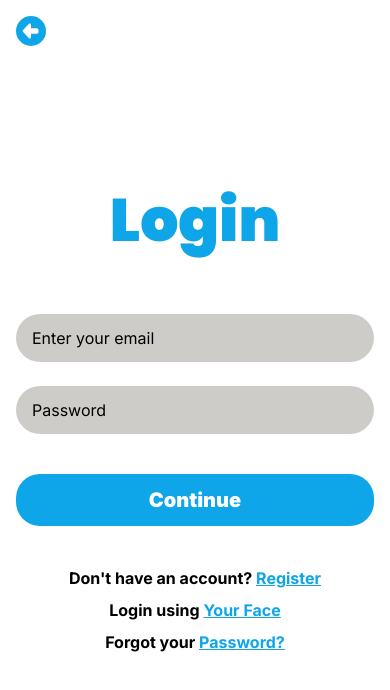
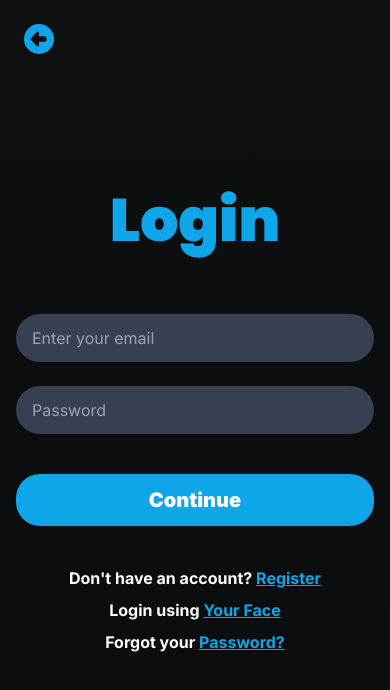
Before and after one commit to Maximus019BG/Azion, a Next.js app in the folder client/: page /login in a window 390 px wide. Shown: the top 690 px of the page. Built offline with nearby package versions, Linux system fonts and the light colour scheme.

Commit message:
style: responsive

```diff
--- a/client/app/(auth)/login/page.tsx
+++ b/client/app/(auth)/login/page.tsx
@@ -78,13 +78,11 @@ const Login = () => {
     };
 
     return (
-        <div className="flex flex-col w-screen h-screen bg-white justify-center items-center gap-10 p-4">
-            <Link className="absolute top-4 left-4" href="/">
+        <div className="flex flex-col w-screen h-screen text-white justify-center items-center gap-10 p-4">
+            <Link className="absolute top-6 left-6" href="/">
                 <FontAwesomeIcon className="text-3xl text-lightAccent" icon={faCircleLeft}/>
             </Link>
-            <h1
-                className={`text-lightAccent text-6xl font-extrabold text-center mb-6 ${headerText.className}`}
-            >
+            <h1 className={`text-lightAccent text-6xl font-extrabold text-center mb-6 ${headerText.className}`}>
                 Login
             </h1>
 
@@ -94,13 +92,13 @@ const Login = () => {
                     onChange={(e) => setEmail(e.target.value)}
                     type="text"
                     placeholder="Enter your email"
-                    className="bg-[#ceccc8] text-black pl-4 h-12 placeholder:text-black rounded-3xl w-full hover:bg-[#c0beba] transition"
+                    className="bg-gray-700 text-white pl-4 h-12 placeholder:text-gray-400 rounded-3xl w-full hover:bg-gray-600 transition"
                 />
                 <input
                     onChange={(e) => setPassword(e.target.value)}
                     type="password"
                     placeholder="Password"
-                    className="bg-[#ceccc8] text-black pl-4 h-12 rounded-3xl w-full placeholder:text-black hover:bg-[#c0beba] transition"
+                    className="bg-gray-700 text-white pl-4 h-12 rounded-3xl w-full placeholder:text-gray-400 hover:bg-gray-600 transition"
                 />
             </div>
 
@@ -113,19 +111,19 @@ const Login = () => {
 
             {/* Buttons and Links */}
             <div className="w-full flex flex-col justify-center items-center gap-2">
-                <p className="text-black font-bold text-center">
+                <p className="text-white font-bold text-center">
                     Don&apos;t have an account?{" "}
                     <Link href="/register" className="text-lightAccent hover:text-sky-400 font-bold underline">
                         Register
                     </Link>
                 </p>
-                <p className="text-black font-bold text-center">
+                <p className="text-white font-bold text-center">
                     Login using{" "}
                     <Link href="/login/fast" className="text-lightAccent hover:text-sky-400 font-bold underline">
                         Your Face
                     </Link>
                 </p>
-                <p className="text-black font-bold text-center">
+                <p className="text-white font-bold text-center">
                     Forgot your{" "}
                     <Link href="/forgot-password" className="text-lightAccent hover:text-sky-400 font-bold underline">
                         Password?
--- a/client/app/(auth)/register/page.tsx
+++ b/client/app/(auth)/register/page.tsx
@@ -94,6 +94,7 @@ const Register = () => {
         }
     }, []);
 
+    // DATE
     useEffect(() => {
         const currentDate = new Date();
         const currentYear = currentDate.getFullYear() - 1;
@@ -135,6 +136,7 @@ const Register = () => {
         setDays(newDays);
     }, [selectedYear, selectedMonth]);
 
+// SUBMIT
     const handleSubmit = () => {
         const userData = {
             name,
--- a/client/app/(user)/forgot-password/page.tsx
+++ b/client/app/(user)/forgot-password/page.tsx
@@ -4,6 +4,8 @@ import axios, {AxiosResponse} from "axios";
 import Link from "next/link";
 import {apiUrl} from "@/app/api/config";
 import {Poppins} from "next/font/google";
+import {FontAwesomeIcon} from "@fortawesome/react-fontawesome";
+import {faCircleLeft} from "@fortawesome/free-solid-svg-icons";
 
 // Font import
 const HeaderText = Poppins({subsets: ["latin"], weight: "600"});
@@ -40,6 +42,9 @@ const ForgotPassword = () => {
 
     return (
         <Suspense fallback={<div>Loading...</div>}>
+            <Link className="absolute top-6 left-6" href="/login">
+                <FontAwesomeIcon className="text-3xl text-lightAccent" icon={faCircleLeft}/>
+            </Link>
             <div className="min-h-screen flex justify-center items-center">
                 <div
                     className="w-11/12 sm:w-96 bg-base-200 shadow-lg rounded-lg p-6 sm:p-8 flex flex-col justify-evenly items-center">
--- a/client/app/page.tsx
+++ b/client/app/page.tsx
@@ -114,7 +114,7 @@ const Home = () => {
                     initial={{opacity: 0, y: 20}}
                     animate={{opacity: 1, y: 0}}
                     transition={{duration: 0.6, delay: 0.5}}
-                    className="h-full md:max-w-5xl max-w-lg p-10 flex flex-col justify-center items-center md:items-start z-10"
+                    className="h-full md:max-w-5xl max-w-lg p-10 flex flex-col justify-center items-center md:items-start gap-8 z-10"
                 >
                     <h1
                         className={`text-3xl text-white lg:text-6xl text-center sm:text-left flex flex-col gap-2 ${HeaderText.className}`}
@@ -135,28 +135,31 @@ const Home = () => {
                         initial={{opacity: 0, y: 50}}
                         animate={{opacity: 1, y: 0}}
                         transition={{duration: 0.8, delay: 0.8}}
-                        className="flex flex-col sm:flex-row md:justify-start md:items-start justify-center items-center gap-4 md:gap-8 mt-5 md:mt-12 w-full"
+                        className="flex flex-col sm:flex-row md:justify-start md:items-start justify-center items-center gap-4 md:gap-8  w-full"
                     >
+                        <div className="w-full">
                             <Link href={org !== null ? `/dashboard/${org}` : `/register`}>
                                 <motion.button
                                     whileHover={{scale: 1.05}}
                                     whileTap={{scale: 0.95}}
-                                className={`text-white px-8 sm:px-12 md:px-16 lg:px-24 py-2 sm:py-3 bg-accent rounded-2xl text-sm sm:text-base md:text-lg lg:text-xl hover:bg-blue-900 ${HeaderText.className}`}
+                                    className={`text-white w-full py-3 bg-accent rounded-2xl text-base sm:text-lg md:text-xl hover:bg-blue-900 ${HeaderText.className}`}
                                 >
                                     {ButtonText1}
                                 </motion.button>
                             </Link>
+                        </div>
+                        <div className="w-full">
                             <Link href={org !== null ? `/organizations` : `/login`}>
                                 <motion.button
                                     whileHover={{scale: 1.05}}
                                     whileTap={{scale: 0.95}}
-                                className={`text-white px-8 sm:px-12 md:px-16 lg:px-20 py-2 sm:py-3 bg-accent rounded-2xl text-sm sm:text-base md:text-lg lg:text-xl hover:bg-blue-900 ${HeaderText.className}`}
+                                    className={`text-white w-full py-3 bg-accent rounded-2xl text-base sm:text-lg md:text-xl hover:bg-blue-900 ${HeaderText.className}`}
                                 >
                                     {ButtonText2}
                                 </motion.button>
                             </Link>
+                        </div>
                     </motion.div>
-
                 </motion.div>
             </motion.div>
 
```
Lines whose indentation alone changed are shown as unchanged.
